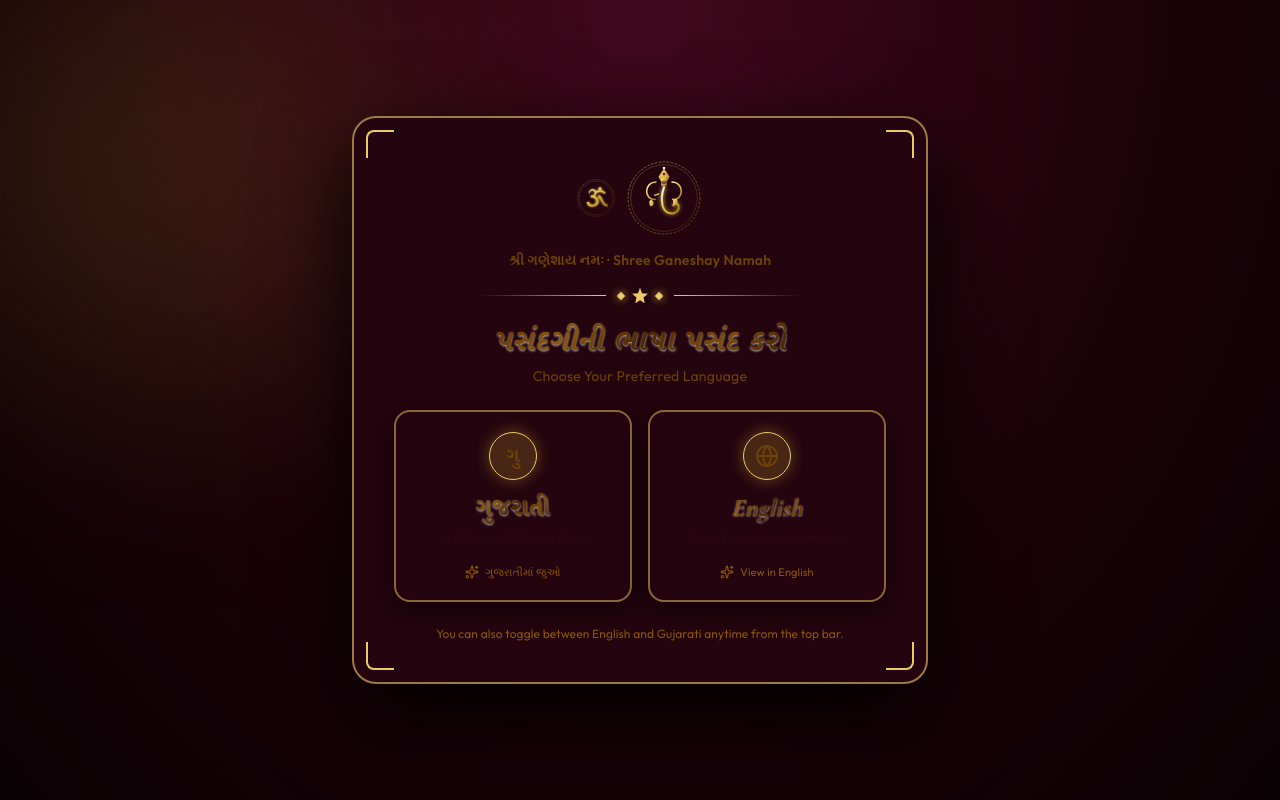
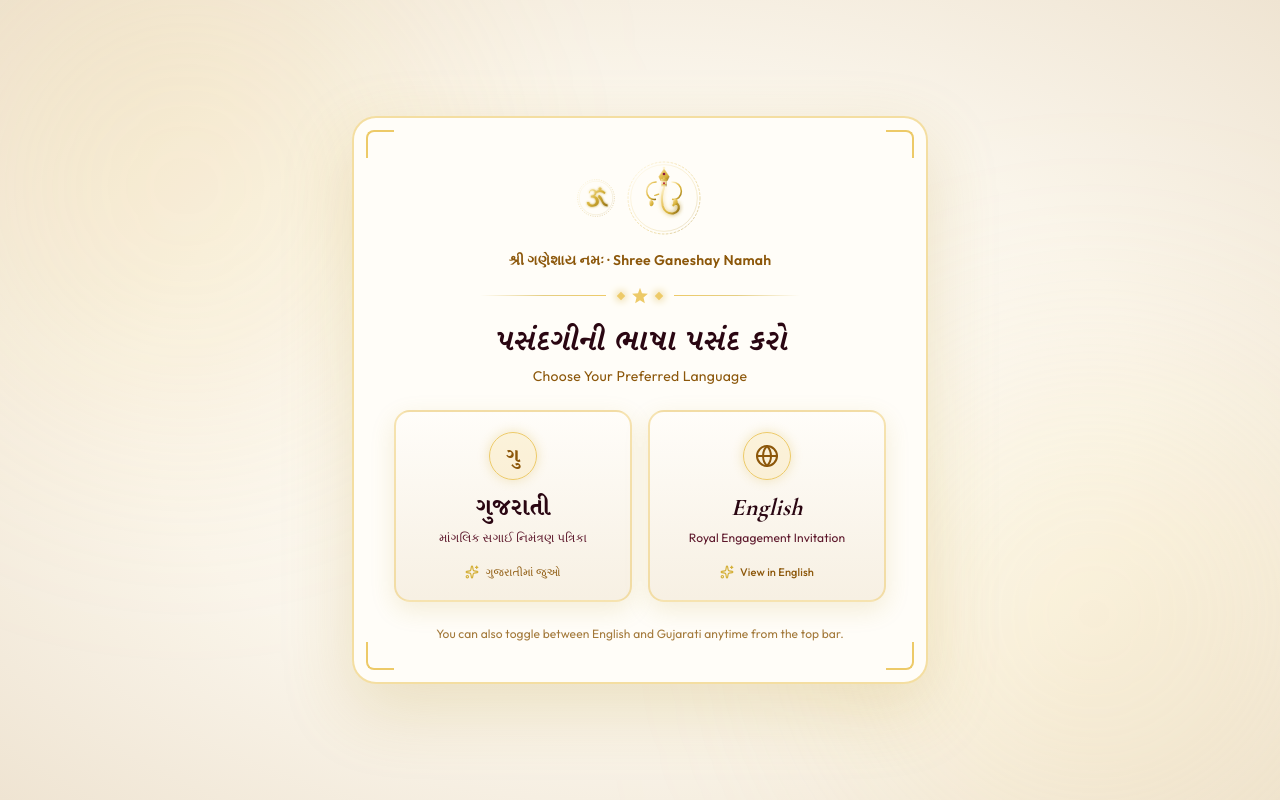
Before and after one commit to Parth-Ramani/engagment-invitation, a Next.js app: page / in a window 1280 px wide. Built offline with nearby package versions, Linux system fonts and the light colour scheme; a web font is replaced by a local one.

Commit message:
style: replace dark brown modal palette with elegant Royal Ivory silk and gold theme

```diff
--- a/src/components/LanguageSelectorModal.tsx
+++ b/src/components/LanguageSelectorModal.tsx
@@ -24,21 +24,21 @@ export function LanguageSelectorModal() {
         key="lang-modal-backdrop"
         initial={{ opacity: 0 }}
         animate={{ opacity: 1 }}
-        exit={{ opacity: 0, scale: 0.95 }}
-        transition={{ duration: 0.7 }}
-        className="fixed inset-0 z-[100] flex items-center justify-center bg-[#150207] bg-[radial-gradient(ellipse_at_top,_#42081d_0%,_#1a0208_60%,_#0a0104_100%)] p-4 sm:p-6 overflow-y-auto select-none"
+        exit={{ opacity: 0, scale: 0.96 }}
+        transition={{ duration: 0.4 }}
+        className="fixed inset-0 z-[100] flex items-center justify-center bg-[#FAF5EB] bg-[radial-gradient(ellipse_at_center,_#FFFFFF_0%,_#FAF5EB_55%,_#EFE4D2_100%)] p-4 sm:p-6 overflow-y-auto select-none"
       >
-        {/* Ambient Lights */}
-        <div className="absolute w-[450px] h-[450px] rounded-full bg-gold-500/15 blur-[120px] pointer-events-none -top-16 -left-16" />
-        <div className="absolute w-[450px] h-[450px] rounded-full bg-royal-deepRuby/50 blur-[130px] pointer-events-none -bottom-16 -right-16" />
+        {/* Soft Ambient Golden Glows */}
+        <div className="absolute w-[500px] h-[500px] rounded-full bg-gold-400/15 blur-[120px] pointer-events-none -top-16 -left-16" />
+        <div className="absolute w-[500px] h-[500px] rounded-full bg-gold-300/20 blur-[130px] pointer-events-none -bottom-16 -right-16" />
 
-        {/* Modal Dialog Card */}
+        {/* Royal Ivory Modal Dialog Card */}
         <motion.div
-          initial={{ scale: 0.9, opacity: 0, y: 20 }}
+          initial={{ scale: 0.94, opacity: 0, y: 15 }}
           animate={{ scale: 1, opacity: 1, y: 0 }}
-          exit={{ scale: 0.95, opacity: 0, y: -20 }}
-          transition={{ duration: 0.5, ease: [0.16, 1, 0.3, 1] }}
-          className="relative max-w-xl w-full p-6 sm:p-10 text-center rounded-3xl bg-[#24040e] border-2 border-gold-400/60 shadow-[0_30px_90px_rgba(0,0,0,0.95)]"
+          exit={{ scale: 0.96, opacity: 0, y: -15 }}
+          transition={{ duration: 0.45, ease: [0.16, 1, 0.3, 1] }}
+          className="relative max-w-xl w-full p-6 sm:p-10 text-center rounded-3xl bg-[#FFFDF8] border-2 border-gold-400/60 shadow-[0_25px_70px_rgba(184,146,35,0.22)]"
         >
           {/* Corner Filigrees */}
           <div className="absolute top-3 left-3 w-7 h-7 border-t-2 border-l-2 border-gold-400 rounded-tl-lg" />
@@ -52,40 +52,39 @@ export function LanguageSelectorModal() {
             <GaneshaMotif className="w-16 h-16 sm:w-20 sm:h-20" />
           </div>
 
-          <p className="font-sans text-gold-300 text-xs sm:text-sm uppercase tracking-wide font-semibold break-keep">
+          <p className="font-sans text-[#8C570A] text-xs sm:text-sm uppercase tracking-wide font-semibold break-keep">
             શ્રી ગણેશાય નમઃ · Shree Ganeshay Namah
           </p>
 
           <GoldDivider className="my-4 max-w-xs mx-auto" />
 
-          <h2 className="font-serif italic text-2xl sm:text-3xl font-bold text-gold-gradient mb-1 break-keep">
+          <h2 className="font-serif italic text-2xl sm:text-3xl font-bold text-[#2A0612] mb-1 break-keep">
             પસંદગીની ભાષા પસંદ કરો
           </h2>
-          <p className="font-sans text-xs sm:text-sm tracking-wide text-gold-300/80 uppercase mb-6 break-keep">
+          <p className="font-sans text-xs sm:text-sm tracking-wide text-[#8C570A] uppercase mb-6 break-keep">
             Choose Your Preferred Language
           </p>
 
           {/* Two Big Royal Language Selection Cards */}
           <div className="grid grid-cols-1 sm:grid-cols-2 gap-4 my-6">
-
             {/* GUJARATI CARD */}
             <button
               onClick={() => handleSelectLanguage("gu")}
-              className="group relative p-5 rounded-2xl bg-gradient-to-b from-royal-maroon/90 to-royal-darkest border-2 border-gold-400/50 hover:border-gold-300 transition-all duration-300 hover:scale-105 active:scale-95 shadow-[0_8px_25px_rgba(0,0,0,0.5)] hover:shadow-[0_0_30px_rgba(212,175,55,0.4)] flex flex-col items-center text-center"
+              className="group relative p-5 rounded-2xl bg-gradient-to-b from-[#FFFDF9] to-[#F7F0E3] border-2 border-gold-400/50 hover:border-gold-500 transition-all duration-300 hover:scale-105 active:scale-95 shadow-[0_8px_25px_rgba(184,146,35,0.15)] hover:shadow-[0_0_25px_rgba(212,175,55,0.35)] flex flex-col items-center text-center cursor-pointer"
             >
-              <div className="w-12 h-12 rounded-full bg-gold-500/20 border border-gold-400 flex items-center justify-center mb-3 shadow-[0_0_15px_rgba(212,175,55,0.4)]">
-                <span className="font-serif font-bold text-xl text-gold-300">ગુ</span>
+              <div className="w-12 h-12 rounded-full bg-gold-400/20 border border-gold-400 flex items-center justify-center mb-3 shadow-[0_0_12px_rgba(212,175,55,0.3)]">
+                <span className="font-serif font-bold text-xl text-[#8C570A]">ગુ</span>
               </div>
 
-              <span className="font-serif font-bold text-2xl text-gold-gradient mb-1 break-keep">
+              <span className="font-serif font-bold text-2xl text-[#2A0612] mb-1 break-keep">
                 ગુજરાતી
               </span>
-              <span className="text-xs font-sans text-gold-200/90 leading-relaxed break-keep">
+              <span className="text-xs font-sans text-[#5C162A] leading-relaxed break-keep">
                 માંગલિક સગાઈ નિમંત્રણ પત્રિકા
               </span>
 
-              <div className="mt-4 flex items-center gap-1.5 text-[11px] font-sans tracking-wide text-gold-400 group-hover:text-gold-200 break-keep">
-                <Sparkles className="w-3.5 h-3.5 flex-shrink-0" />
+              <div className="mt-4 flex items-center gap-1.5 text-[11px] font-sans tracking-wide text-[#8C570A] group-hover:text-[#2A0612] break-keep font-medium">
+                <Sparkles className="w-3.5 h-3.5 flex-shrink-0 text-gold-500" />
                 <span>ગુજરાતીમાં જુઓ</span>
               </div>
             </button>
@@ -93,27 +92,27 @@ export function LanguageSelectorModal() {
             {/* ENGLISH CARD */}
             <button
               onClick={() => handleSelectLanguage("en")}
-              className="group relative p-5 rounded-2xl bg-gradient-to-b from-royal-maroon/90 to-royal-darkest border-2 border-gold-400/50 hover:border-gold-300 transition-all duration-300 hover:scale-105 active:scale-95 shadow-[0_8px_25px_rgba(0,0,0,0.5)] hover:shadow-[0_0_30px_rgba(212,175,55,0.4)] flex flex-col items-center text-center"
+              className="group relative p-5 rounded-2xl bg-gradient-to-b from-[#FFFDF9] to-[#F7F0E3] border-2 border-gold-400/50 hover:border-gold-500 transition-all duration-300 hover:scale-105 active:scale-95 shadow-[0_8px_25px_rgba(184,146,35,0.15)] hover:shadow-[0_0_25px_rgba(212,175,55,0.35)] flex flex-col items-center text-center cursor-pointer"
             >
-              <div className="w-12 h-12 rounded-full bg-gold-500/20 border border-gold-400 flex items-center justify-center mb-3 shadow-[0_0_15px_rgba(212,175,55,0.4)]">
-                <Globe className="w-6 h-6 text-gold-300" />
+              <div className="w-12 h-12 rounded-full bg-gold-400/20 border border-gold-400 flex items-center justify-center mb-3 shadow-[0_0_12px_rgba(212,175,55,0.3)]">
+                <Globe className="w-6 h-6 text-[#8C570A]" />
               </div>
 
-              <span className="font-serif italic font-bold text-2xl text-gold-gradient mb-1 break-keep">
+              <span className="font-serif italic font-bold text-2xl text-[#2A0612] mb-1 break-keep">
                 English
               </span>
-              <span className="text-xs font-sans text-gold-200/90 leading-relaxed break-keep">
+              <span className="text-xs font-sans text-[#5C162A] leading-relaxed break-keep">
                 Royal Engagement Invitation
               </span>
 
-              <div className="mt-4 flex items-center gap-1.5 text-[11px] font-sans tracking-wide text-gold-400 group-hover:text-gold-200 break-keep">
-                <Sparkles className="w-3.5 h-3.5 flex-shrink-0" />
+              <div className="mt-4 flex items-center gap-1.5 text-[11px] font-sans tracking-wide text-[#8C570A] group-hover:text-[#2A0612] break-keep font-medium">
+                <Sparkles className="w-3.5 h-3.5 flex-shrink-0 text-gold-500" />
                 <span>View in English</span>
               </div>
             </button>
           </div>
 
-          <p className="font-sans text-xs text-gold-400/60 mt-2">
+          <p className="font-sans text-xs text-[#8C570A]/80 mt-2 break-keep">
             You can also toggle between English and Gujarati anytime from the top bar.
           </p>
         </motion.div>
```
Also changed, not shown: src/components/IntroSequence.tsx (+16 -16 lines).
